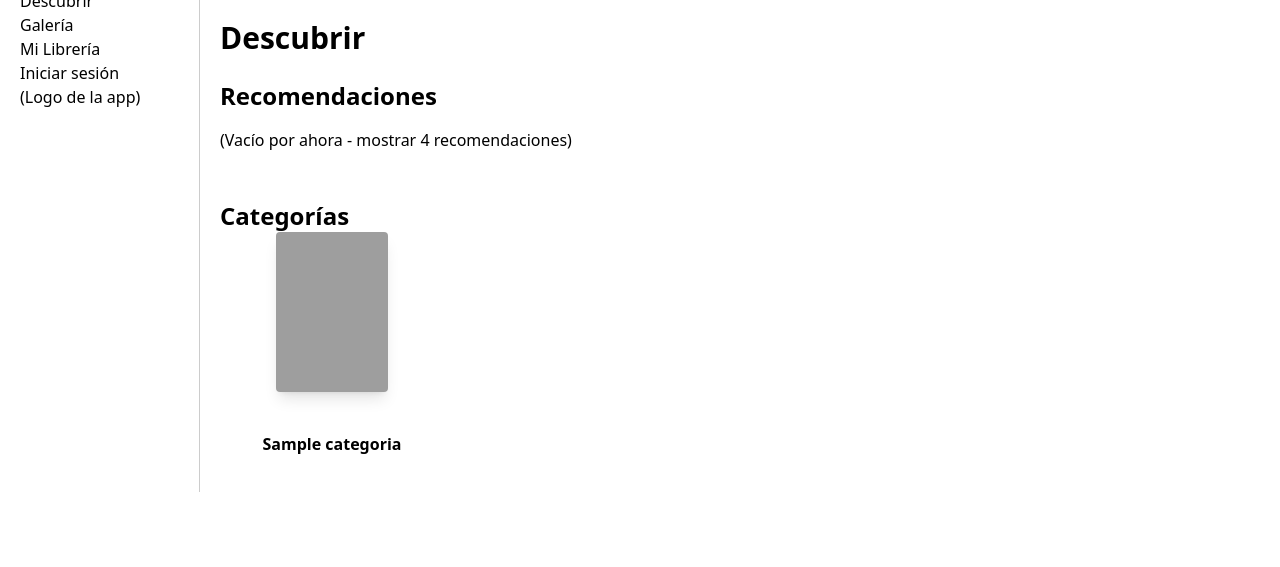
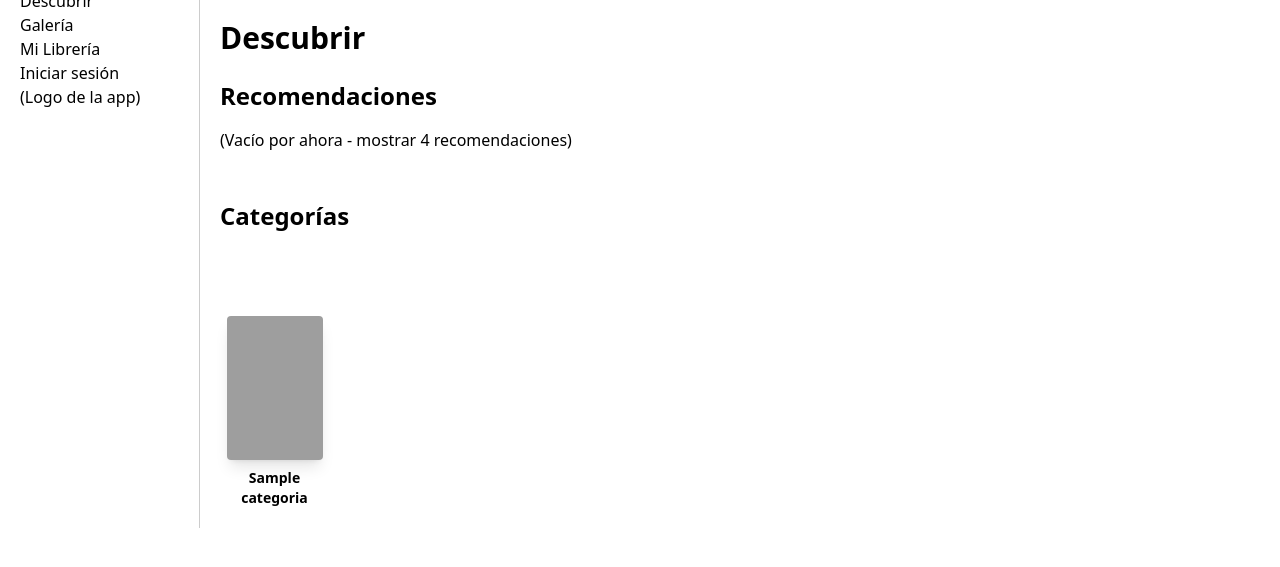
Before and after one commit to PDJ6975/Bookwise, a Django app: template main/templates/main/index.html in a window 1280 px wide. Shown: the part 55-622 px from the top of the page. Run offline with Django 5.2, Linux system fonts and the light colour scheme; the template is opened without the code that fills it: most values are stand-ins (such as "Sample title", 1, 10 or a date in 2020); some libraries are stand-ins or nearby versions; grey boxes are pictures that could not be loaded.

```diff
--- a/main/templates/main/index.html
+++ b/main/templates/main/index.html
@@ -13,25 +13,23 @@
 <section>
     <h2 class="text-2xl font-bold mb-4">Categorías</h2>
 
-    <div class="carousel carousel-center rounded-box gap-4 p-4 bg-base-100">
+    <div class="grid grid-cols-2 sm:grid-cols-3 md:grid-cols-4 lg:grid-cols-8 gap-6">
         {% for categoria in categorias %}
-        <div class="carousel-item">
-            <div class="flex flex-col items-center w-48">
+        <a href="{% url 'galeria' %}?genero={{ categoria.nombre|urlencode }}" class="flex flex-col items-center group">
             <!-- Rectángulo grisáceo con portada sobresaliendo -->
-                <div class="bg-base-200 rounded-lg w-full h-32 flex items-start justify-center pt-2 relative mb-10">
+            <div class="bg-base-200 rounded-lg w-45 h-25 relative mt-28 group-hover:bg-base-300 transition-colors">
                 {% if categoria.libro.portada %}
                 <img src="{{ categoria.libro.portada }}" alt="{{ categoria.libro.titulo }}"
-                         class="h-40 shadow-lg rounded absolute -top-8 object-cover w-28">
+                     class="h-36 shadow-lg rounded absolute bottom-0 left-1/2 -translate-x-1/2 object-cover w-24 group-hover:scale-105 transition-transform">
                 {% else %}
-                    <div class="h-40 w-28 bg-base-300 rounded absolute -top-8 flex items-center justify-center">
+                <div class="h-36 w-24 bg-base-300 rounded absolute bottom-0 left-1/2 -translate-x-1/2 flex items-center justify-center">
                     <span class="text-xs text-center p-2">Sin portada</span>
                 </div>
                 {% endif %}
             </div>
             <!-- Título de la categoría -->
-                <h3 class="font-bold text-center">{{ categoria.nombre }}</h3>
-            </div>
-        </div>
+            <h3 class="font-bold text-center mt-2 text-sm">{{ categoria.nombre }}</h3>
+        </a>
         {% empty %}
         <p>No hay categorías disponibles</p>
         {% endfor %}
```
Lines whose indentation alone changed are shown as unchanged.
